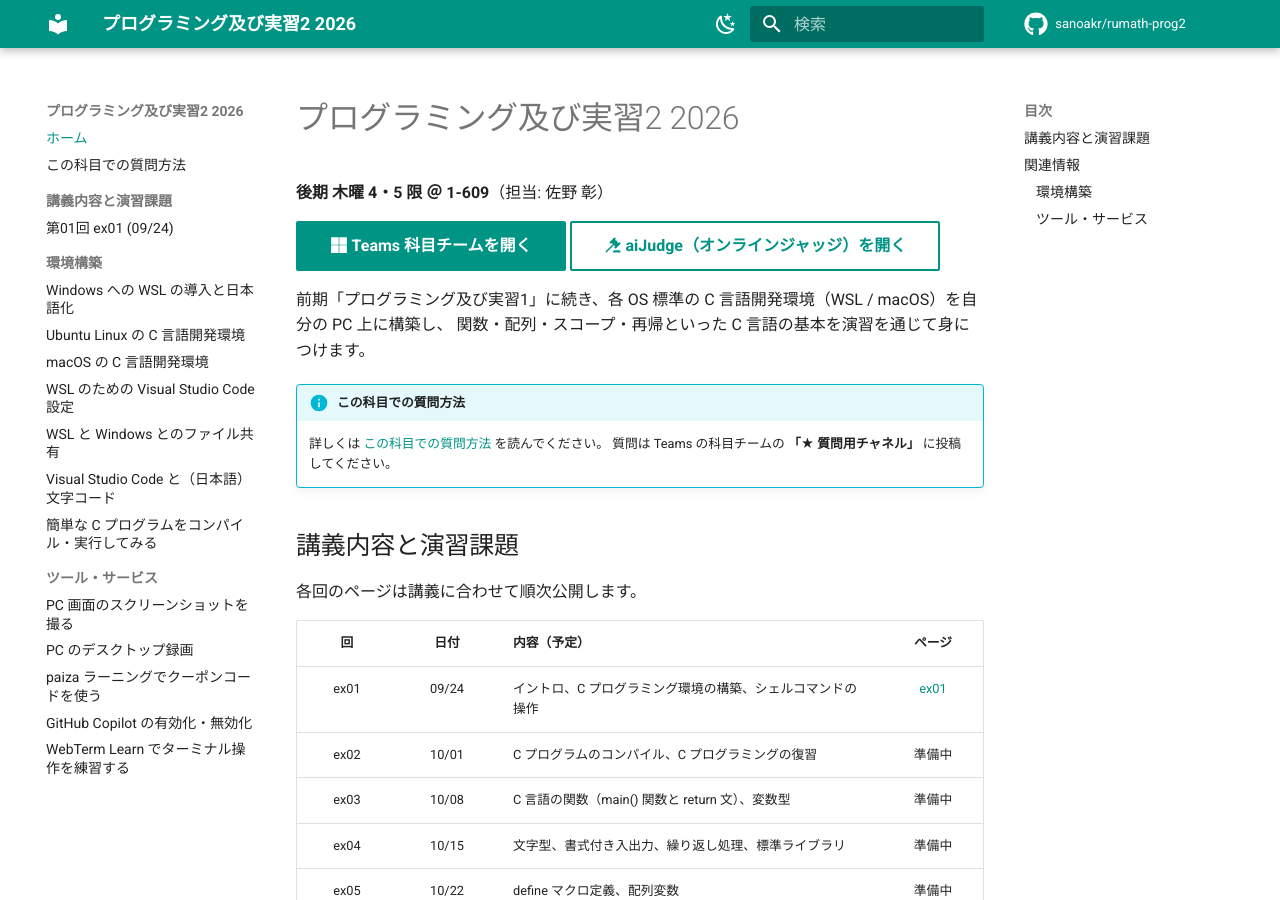
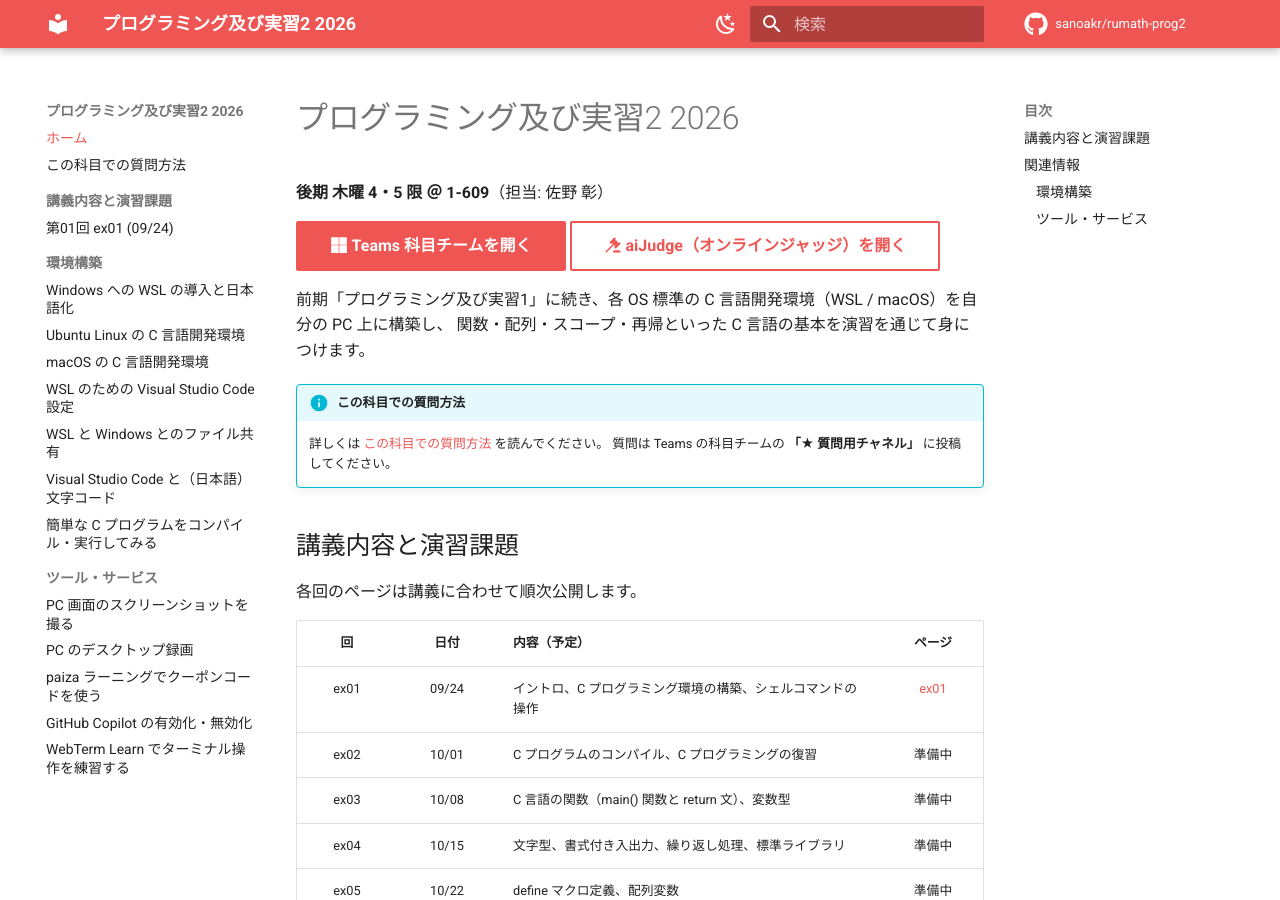
Before and after one commit to sanoakr/rumath-prog2, an MkDocs documentation site: the page built from docs/index.md, in a window 1280 px wide and 900 px high. Built offline with MkDocs 1.6.1 and Material for MkDocs 9.7.7, drawn with Linux system fonts in a browser that asks for light colours; comment, search, counter and statistics services are not loaded.

Commit message:
style: switch site palette to red; drop redundant schedule slide

```diff
--- a/mkdocs.yml
+++ b/mkdocs.yml
@@ -24,15 +24,15 @@ theme:
   palette:
     - media: "(prefers-color-scheme: light)"
       scheme: default
-      primary: teal
-      accent: teal
+      primary: red
+      accent: red
       toggle:
         icon: material/weather-night
         name: ダークモードに切替
     - media: "(prefers-color-scheme: dark)"
       scheme: slate
-      primary: teal
-      accent: teal
+      primary: red
+      accent: red
       toggle:
         icon: material/weather-sunny
         name: ライトモードに切替
```
Also changed, not shown: 2 other files.
